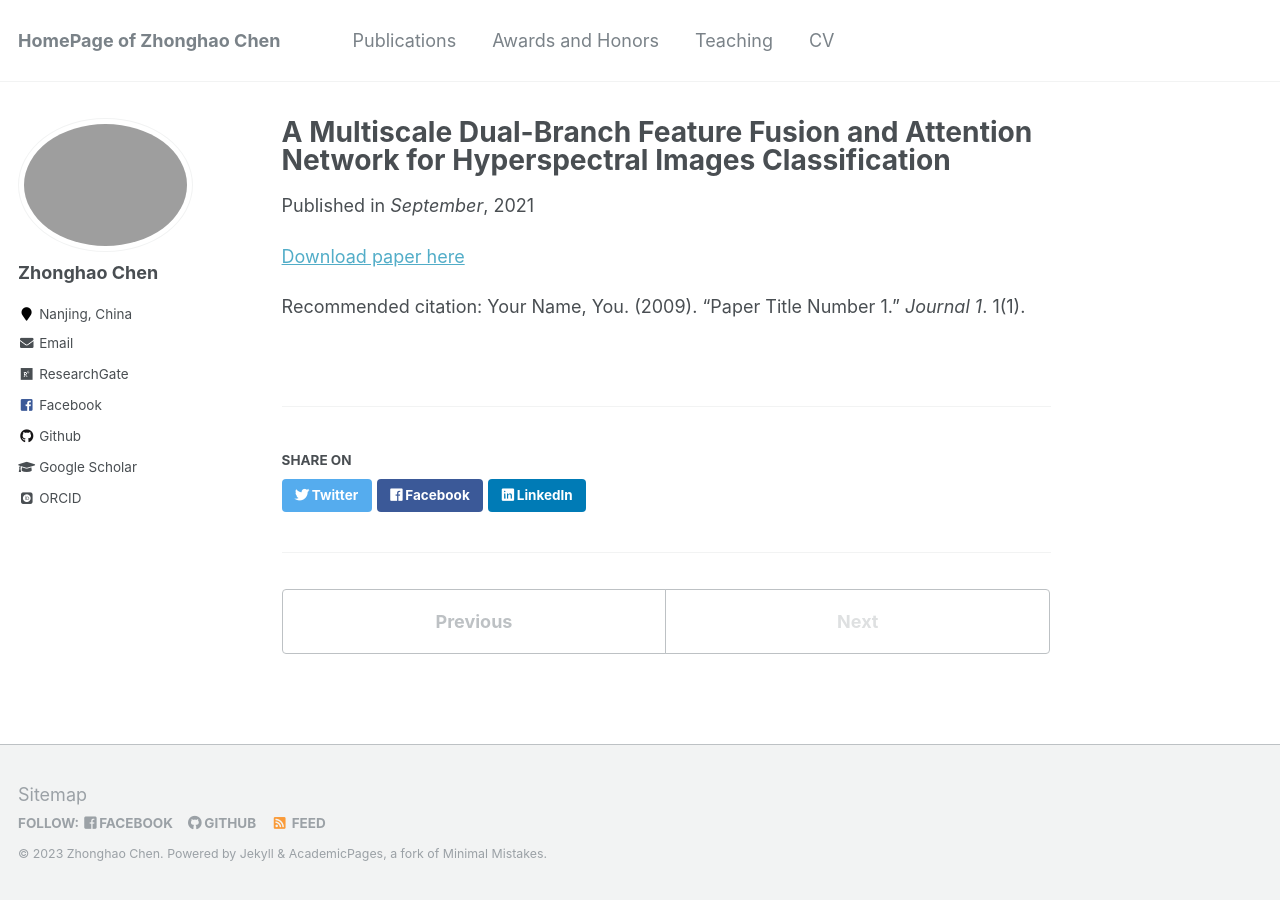
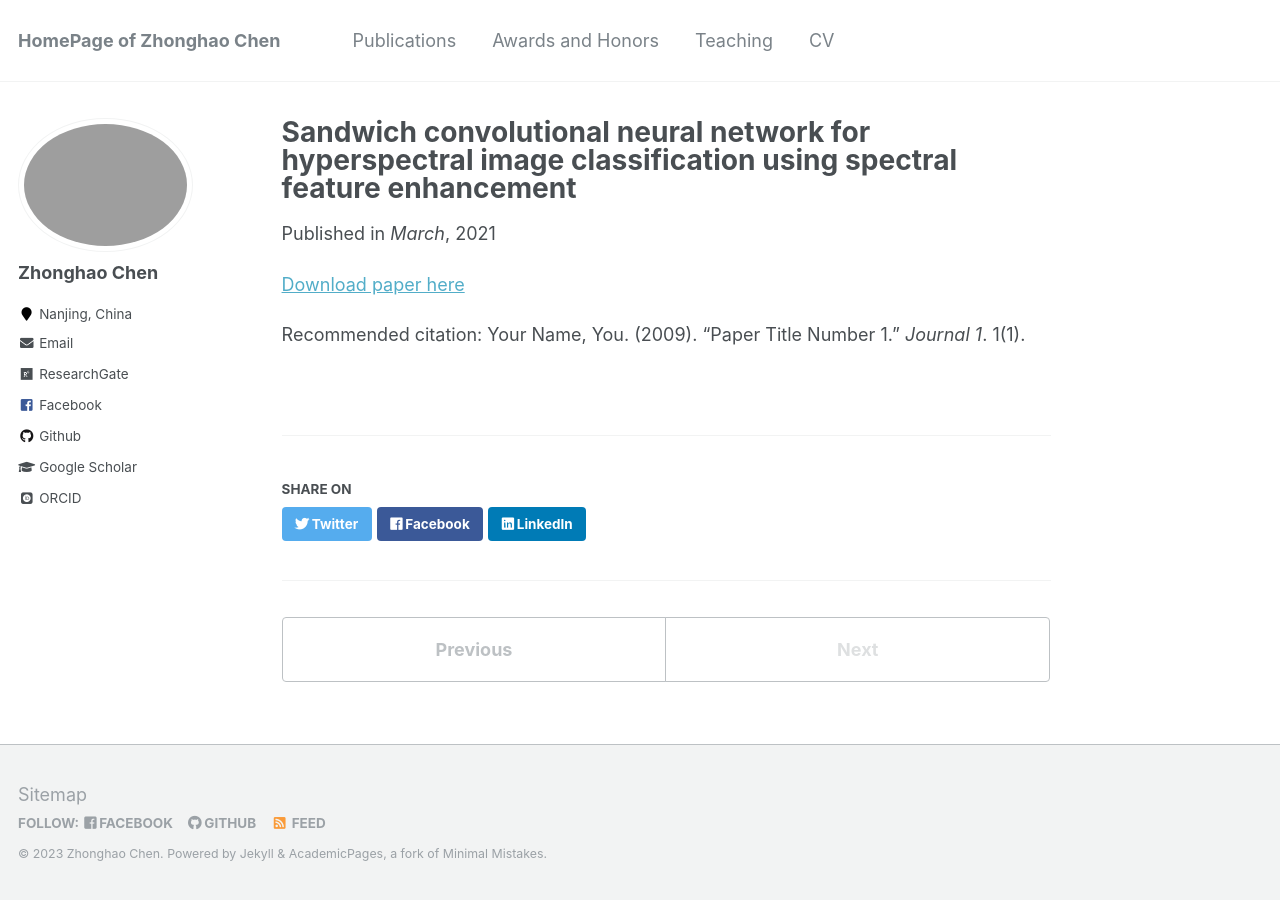
Before and after one commit to zhonghaochen/zhonghaochen.github.io, a Jekyll site: the page built from _publications/2009-10-01-paper-title-number-1.md, in a window 1280 px wide. Built offline with Jekyll 4.4.1, drawn with Linux system fonts in a browser that asks for light colours; some web fonts are replaced.

Commit message:
Update 2009-10-01-paper-title-number-1.md

```diff
--- a/_publications/2009-10-01-paper-title-number-1.md
+++ b/_publications/2009-10-01-paper-title-number-1.md
@@ -1,9 +1,9 @@
 ---
-title: "A Multiscale Dual-Branch Feature Fusion and Attention Network for Hyperspectral Images Classification"
+title: "Sandwich convolutional neural network for hyperspectral image classification using spectral feature enhancement"
 collection: publications
-date: 2021-09-12
-venue: September
-DOI: 10.1109/JSTARS.2021.3103176
+date: 2021-03-2
+venue: March
+DOI: 10.1109/JSTARS.2021.3062872
 ---
 
 [Download paper here](http://academicpages.github.io/files/paper1.pdf)
```
